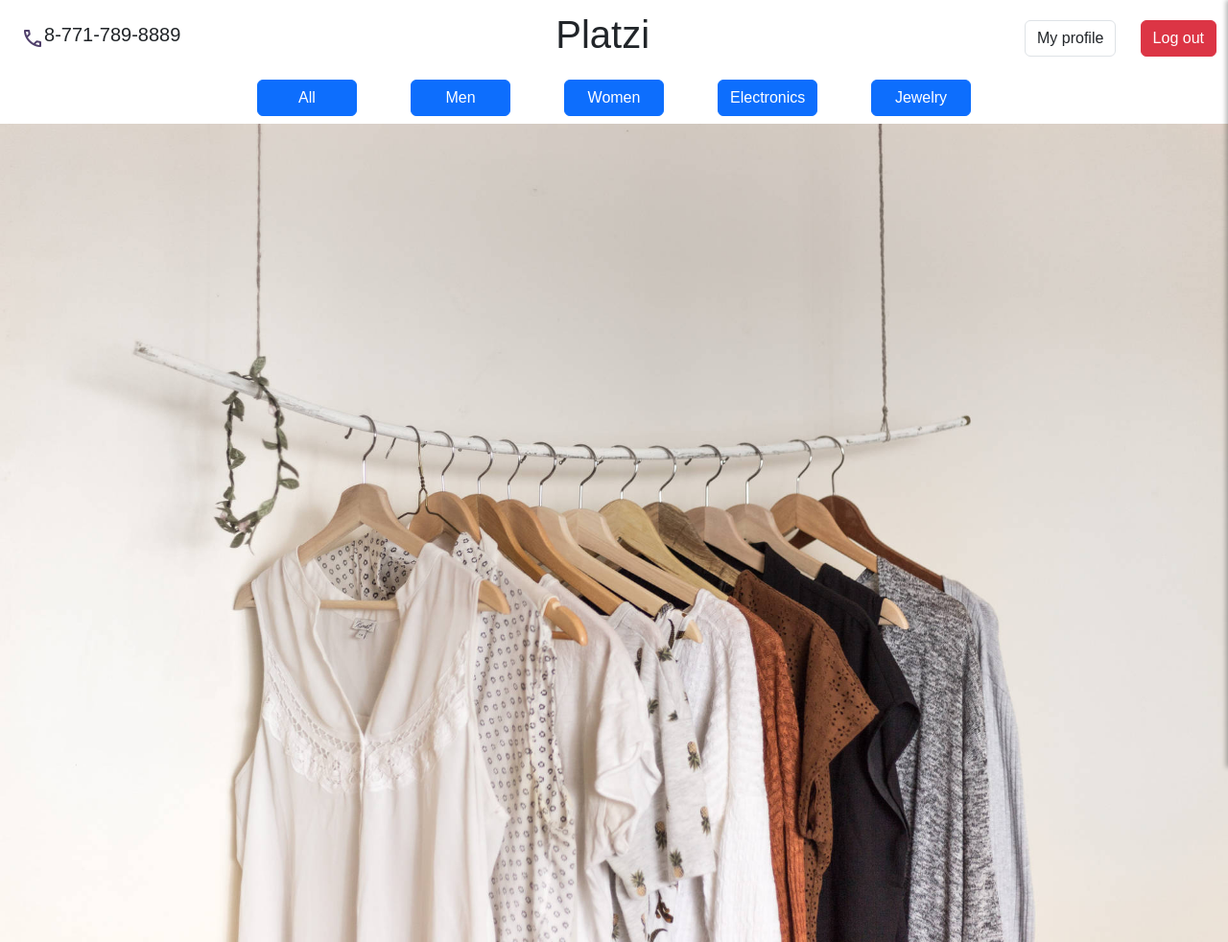
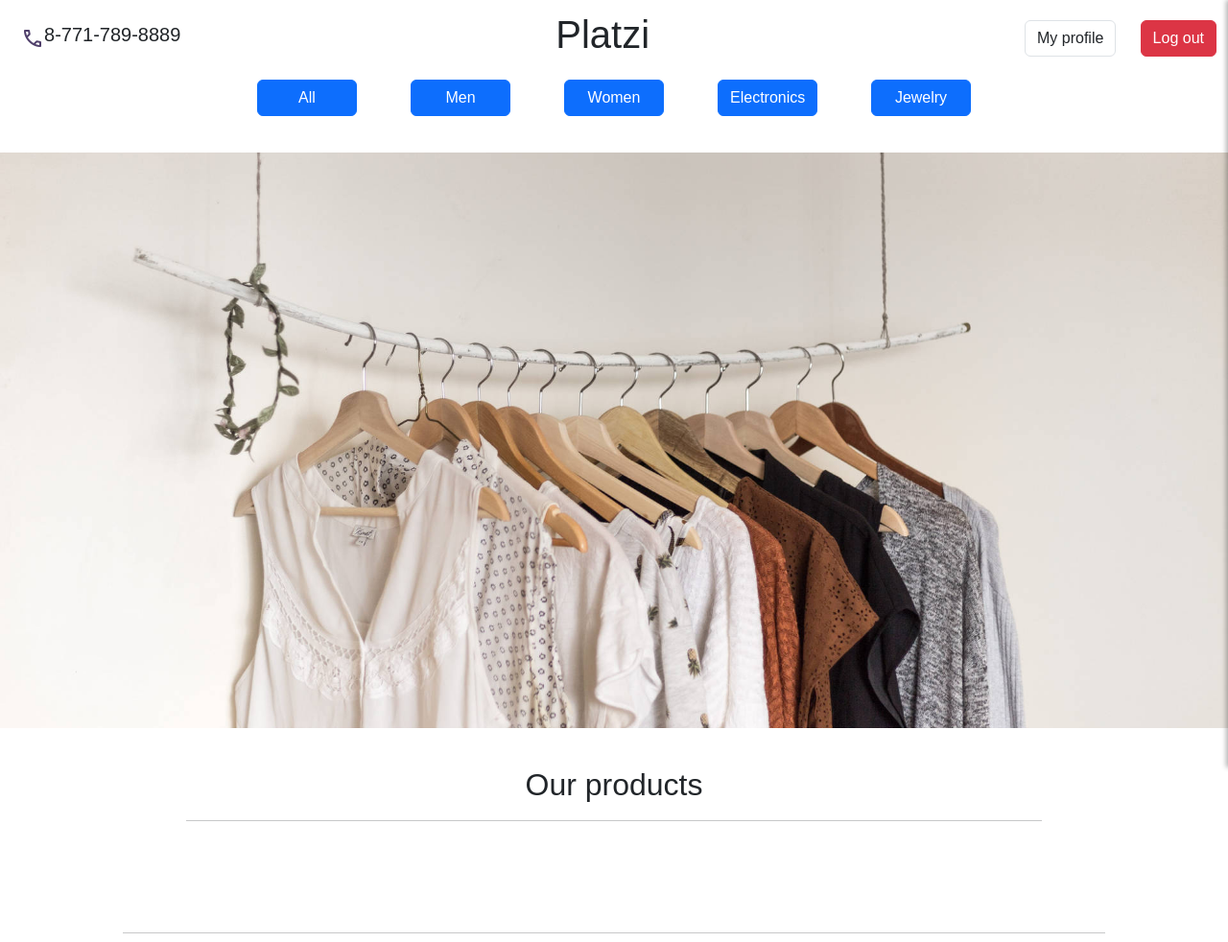
Before and after one commit to hayaSanzh/hayaSanzh.github.io, a website: page index.html in a window 1280 px wide. Shown: the top 982 px of the page at 96% size. Drawn offline with nearby package versions, Linux system fonts and the light colour scheme; no server answers; a web font is replaced by a local one.

Commit message:
Fixing carousel height

```diff
--- a/index.css
+++ b/index.css
@@ -105,8 +105,8 @@ h2 {
 }
 
 .big-photo img {
-    height: auto;
-    width: 100%;
+    margin-top: 30px;
+    height: 600px;
     object-fit: cover;
 }
 
```
